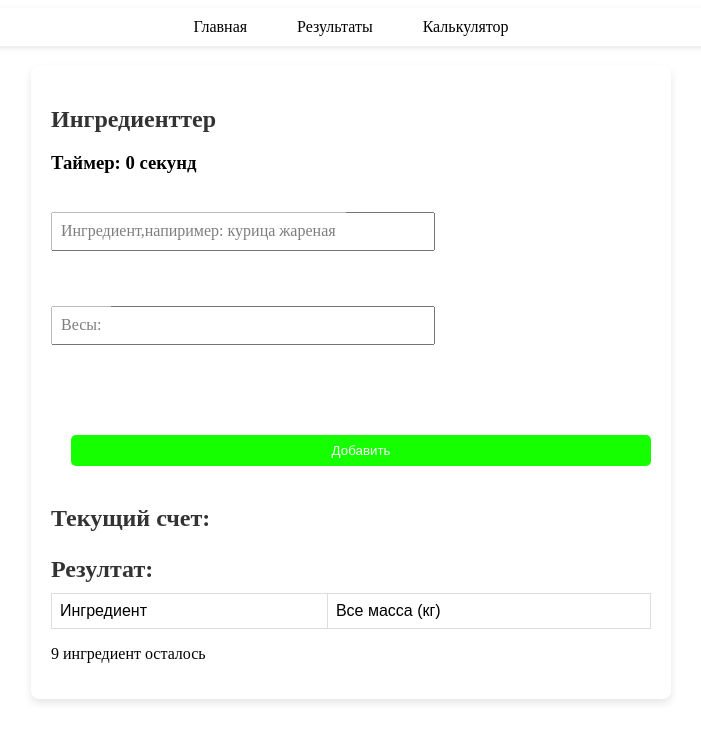
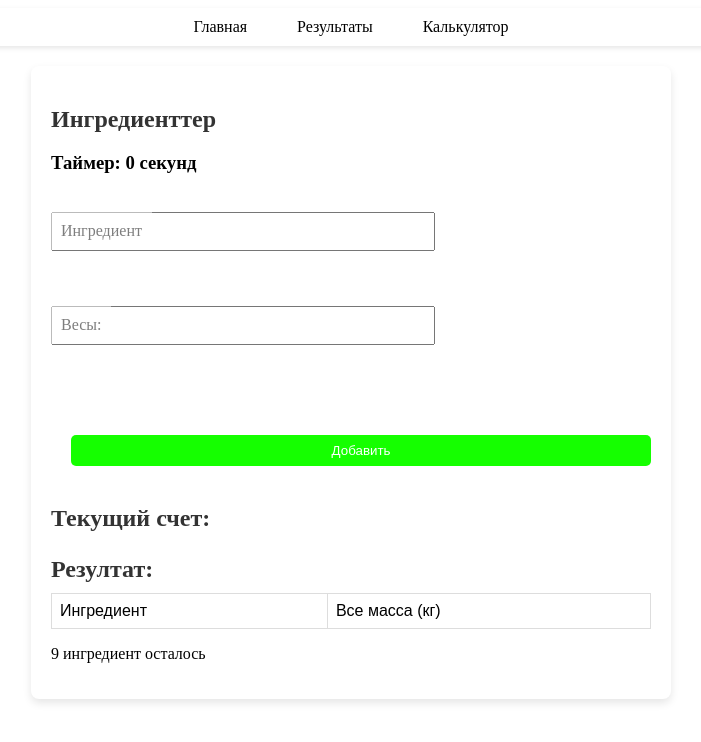
Before and after one commit to abazdev34/reconciliationAbaz, a React (Vite) app: page /ContainerWeightCalculator in a window 1280 px wide. Shown: the top 742 px of the page, without its empty margins (289-990 px from the left). Built offline with nearby package versions, Linux system fonts and the light colour scheme.

Commit message:
abaz cssss

```diff
--- a/src/components/ContainerWeightCalculator/index.jsx
+++ b/src/components/ContainerWeightCalculator/index.jsx
@@ -305,7 +305,7 @@ const ContainerWeightCalculator = () => {
 							handleInputChange()
 						}}
 					/>
-					<label className='tara-label'>Ингредиент,напиример: курица жареная</label>
+					<label className='tara-label'>Ингредиент</label>
 					{search.length > 0 && (
 						<div className='tara-search-list'>
 							{search.map((el, index) => (
```
